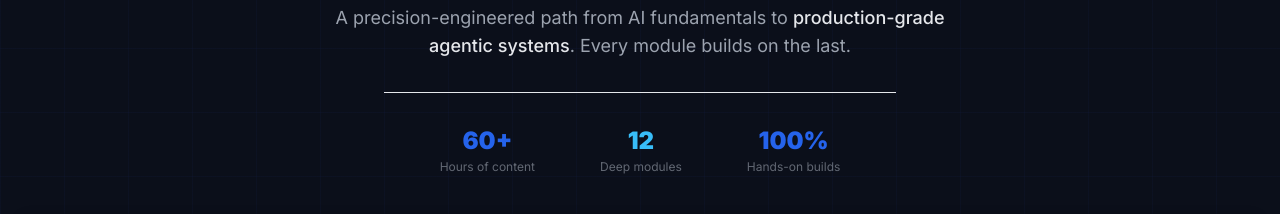
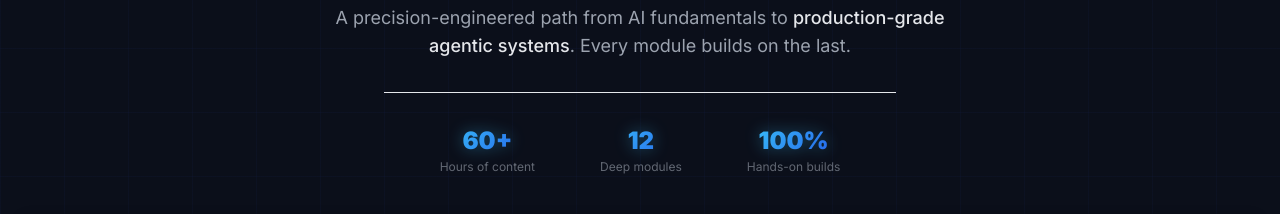
Before and after one commit to LWindia/Ai-agent-Claude, a React (Vite) app: page / in a window 1280 px wide. Shown: the part 2120-2334 px from the top of the page. Built offline with nearby package versions, Linux system fonts and the light colour scheme.

Commit message:
fix: apply shimmer gradient to curriculum stats row to match big 12 heading

```diff
--- a/src/components/sections/CurriculumSection.tsx
+++ b/src/components/sections/CurriculumSection.tsx
@@ -90,13 +90,26 @@ export default function CurriculumSection() {
 
             <div className="flex items-center gap-8 mt-8 pt-8 border-t border-white/6 w-full max-w-lg justify-center">
               {[
-                { value: '60+', label: 'Hours of content', color: '#2563EB' },
-                { value: '12', label: 'Deep modules', color: '#38BDF8' },
-                { value: '100%', label: 'Hands-on builds', color: '#2563EB' },
+                { value: '60+', label: 'Hours of content' },
+                { value: '12', label: 'Deep modules' },
+                { value: '100%', label: 'Hands-on builds' },
               ].map((stat, i) => (
                 <div key={stat.label} className="flex items-center gap-8">
                   <div className="text-center">
-                    <div className="text-2xl font-black" style={{ color: stat.color }}>{stat.value}</div>
+                    <div
+                      className="text-2xl font-black"
+                      style={{
+                        background: 'linear-gradient(135deg, #2563EB 0%, #38BDF8 50%, #2563EB 100%)',
+                        backgroundSize: '200% auto',
+                        WebkitBackgroundClip: 'text',
+                        WebkitTextFillColor: 'transparent',
+                        backgroundClip: 'text',
+                        animation: 'shimmer 4s linear infinite',
+                        filter: 'drop-shadow(0 0 8px rgba(56,189,248,0.4))',
+                      }}
+                    >
+                      {stat.value}
+                    </div>
                     <div className="text-text-secondary/60 text-xs mt-0.5">{stat.label}</div>
                   </div>
                   {i < 2 && <div className="w-px h-8 bg-white/8" />}
```
